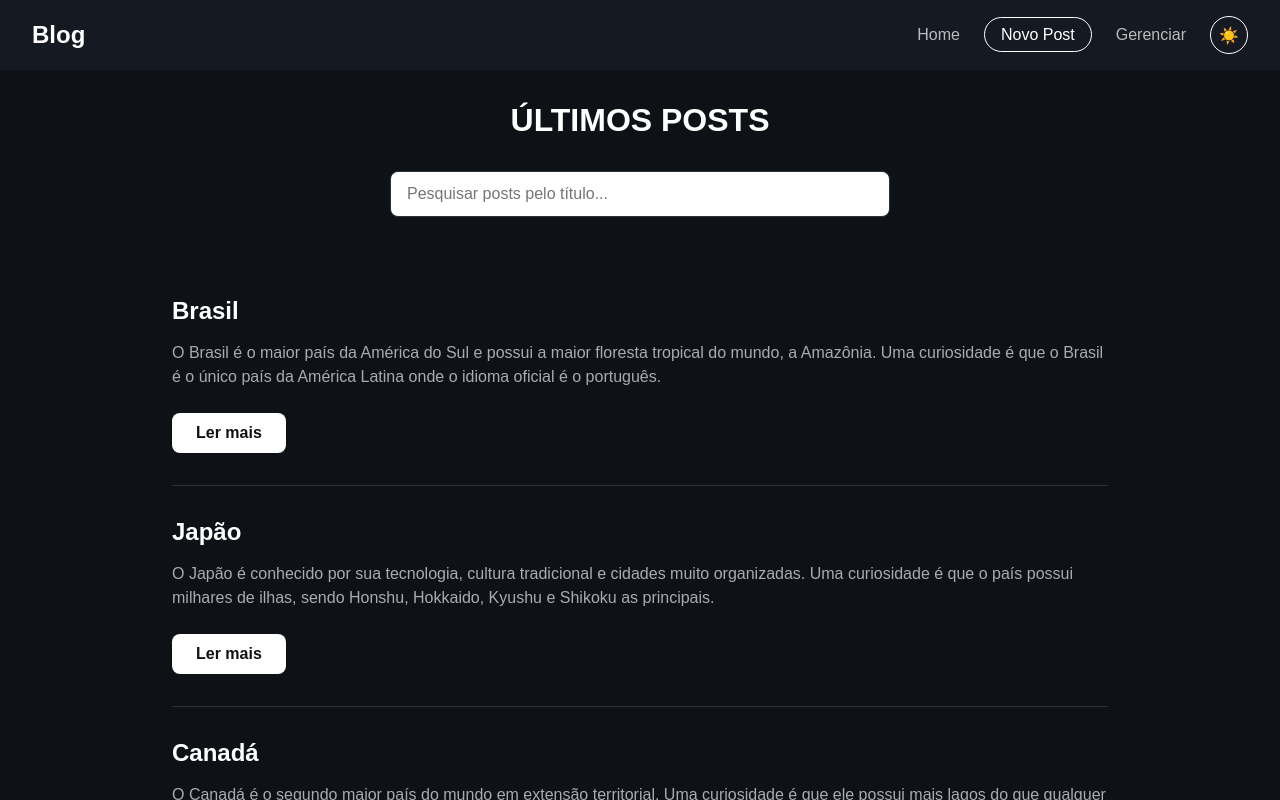
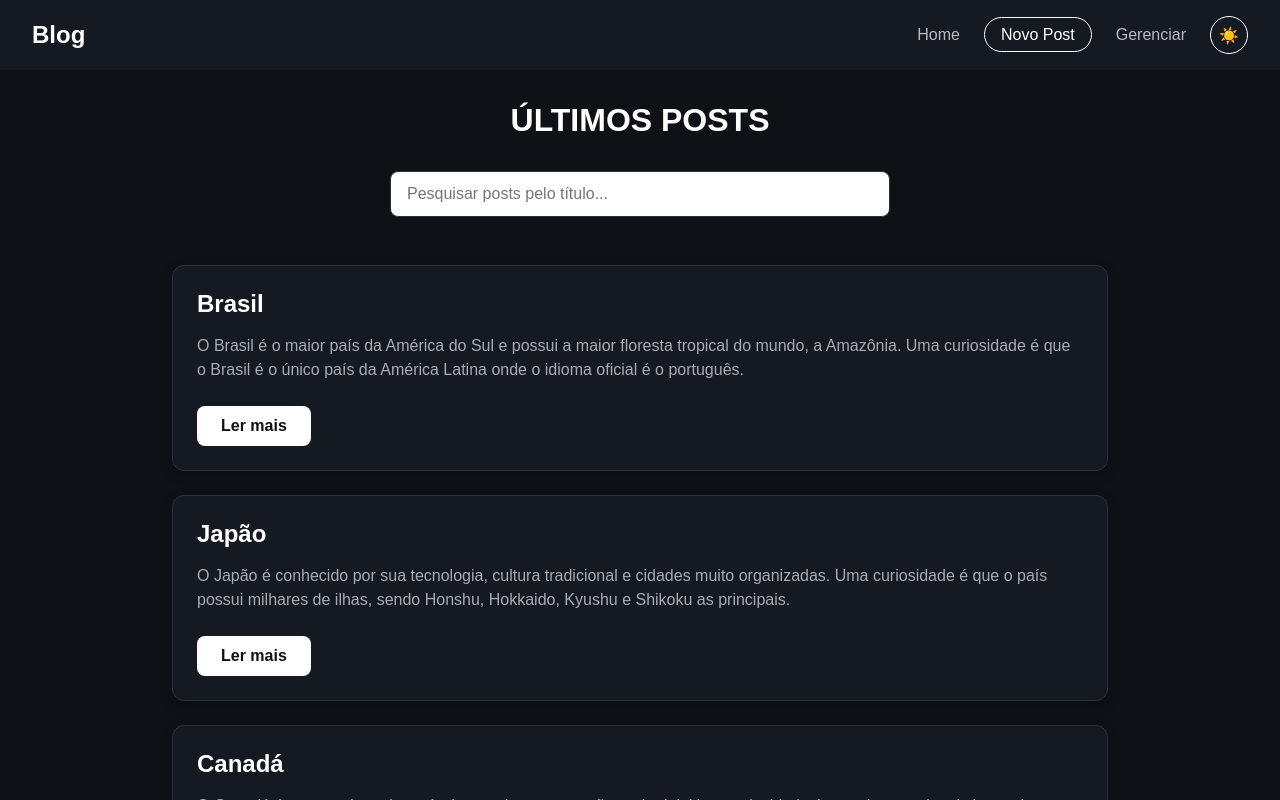
Before and after one commit to BrunoBMayer/Blog-com-React, a React (Vite) app in the folder Blog-React/: page / in a window 1280 px wide. Shown: the top 800 px of the page. Built offline with nearby package versions, Linux system fonts and the light colour scheme; data requests are answered from the project's data file; a web font is replaced by a local one.

Commit message:
style: melhoria no layout dos cards da home

```diff
--- a/Blog-React/src/index.css
+++ b/Blog-React/src/index.css
@@ -16,6 +16,9 @@ body {
   --input-text: #111111;
   --button-bg: #ffffff;
   --button-text: #111111;
+  --card-bg: #151922;
+  --card-hover: #1c2230;
+  --shadow-color: rgba(0, 0, 0, 0.25);
 
   background-color: var(--bg-color);
   color: var(--text-color);
@@ -33,6 +36,9 @@ body.dark {
   --input-text: #111111;
   --button-bg: #ffffff;
   --button-text: #111111;
+  --card-bg: #151922;
+  --card-hover: #1c2230;
+  --shadow-color: rgba(0, 0, 0, 0.25);
 }
 
 /* Quando o tema claro estiver ativo */
@@ -46,6 +52,9 @@ body.light {
   --input-text: #111111;
   --button-bg: #111111;
   --button-text: #ffffff;
+  --card-bg: #ffffff;
+  --card-hover: #f9fafb;
+  --shadow-color: rgba(0, 0, 0, 0.12);
 }
 
 ul {
--- a/Blog-React/src/routes/Home.css
+++ b/Blog-React/src/routes/Home.css
@@ -30,17 +30,38 @@
   color: var(--input-text);
 }
 
-.post {
-  border-bottom: 1px solid var(--border-color);
-  padding: 2rem 0;
+.search-container input:focus {
+  border-color: var(--text-color);
 }
 
-.post h2 {
+/* Card de cada post da Home */
+.home .post {
+  background-color: var(--card-bg);
+
+  border: 1px solid var(--border-color);
+  border-radius: 12px;
+
+  padding: 1.5rem;
+  margin-bottom: 1.5rem;
+
+  box-shadow: 0 4px 12px var(--shadow-color);
+
+  transition: transform 0.3s, box-shadow 0.3s, background-color 0.3s;
+}
+
+/* Efeito quando passa o mouse em cima do card */
+.home .post:hover {
+  transform: translateY(-4px);
+  background-color: var(--card-hover);
+  box-shadow: 0 8px 20px var(--shadow-color);
+}
+
+.home .post h2 {
   color: var(--text-color);
   margin-bottom: 1rem;
 }
 
-.post p {
+.home .post p {
   color: var(--muted-text);
   margin-bottom: 1.5rem;
   line-height: 1.5;
```
